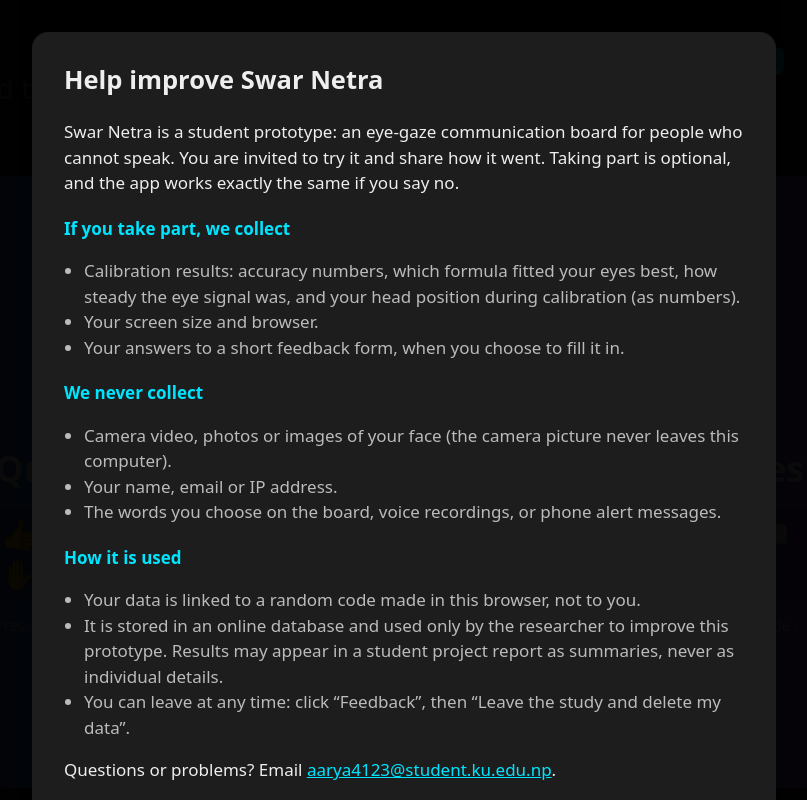
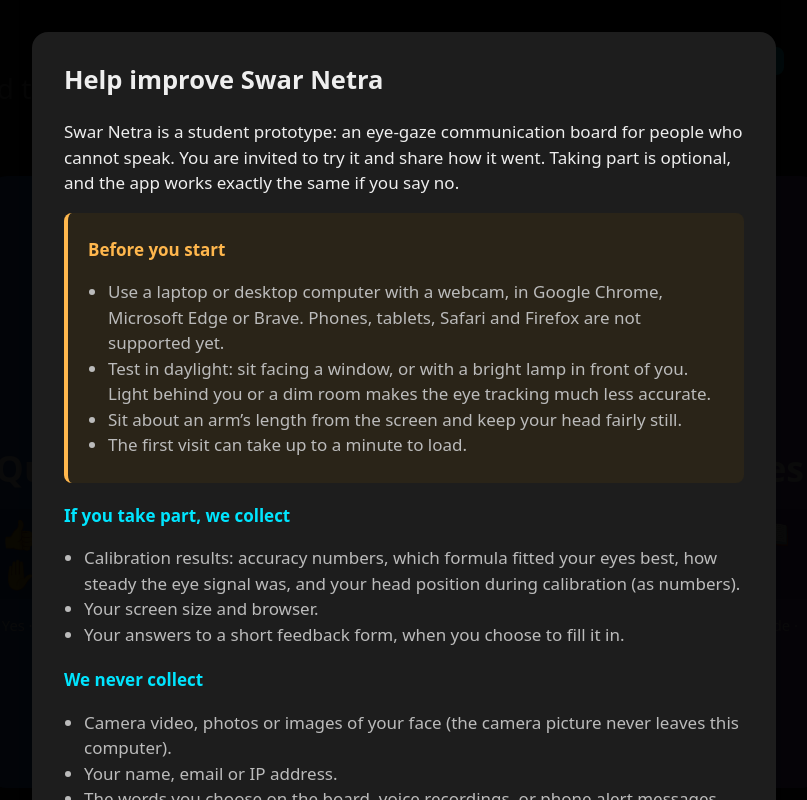
Before and after one commit to strontium-rn/swar_netra, a website built with Vite: page index.html in a window 1280 px wide. Shown: the whole page, without its empty margins (236-1043 px from the left). Built offline with nearby package versions, Linux system fonts and the light colour scheme; no server answers.

Commit message:
Consent screen: browser and daylight advice before anything else

```diff
--- a/src/studyPanel.ts
+++ b/src/studyPanel.ts
@@ -48,6 +48,18 @@ export function openConsent(root: HTMLElement, study: Study): Promise<boolean> {
         { className: 'card study-card' },
         el('h2', { textContent: 'Help improve Swar Netra' }),
         el('p', { textContent: 'Swar Netra is a student prototype: an eye-gaze communication board for people who cannot speak. You are invited to try it and share how it went. Taking part is optional, and the app works exactly the same if you say no.' }),
+        // Shown first because these two things decide whether the test can work at all.
+        el(
+          'div',
+          { className: 'study-tips' },
+          el('h3', { textContent: 'Before you start' }),
+          list(
+            'Use a laptop or desktop computer with a webcam, in Google Chrome, Microsoft Edge or Brave. Phones, tablets, Safari and Firefox are not supported yet.',
+            'Test in daylight: sit facing a window, or with a bright lamp in front of you. Light behind you or a dim room makes the eye tracking much less accurate.',
+            'Sit about an arm’s length from the screen and keep your head fairly still.',
+            'The first visit can take up to a minute to load.',
+          ),
+        ),
         el('h3', { textContent: 'If you take part, we collect' }),
         list(
           'Calibration results: accuracy numbers, which formula fitted your eyes best, how steady the eye signal was, and your head position during calibration (as numbers).',
--- a/src/style.css
+++ b/src/style.css
@@ -673,6 +673,19 @@ label {
   color: #00e5ff;
 }
 
+/* "Before you start": the browser and light advice, set apart so it is read first. */
+.study-tips {
+  margin: 16px 0;
+  padding: 4px 20px 8px;
+  border-left: 4px solid #ffb74d;
+  border-radius: 8px;
+  background: #2a2418;
+}
+
+.study-tips h3 {
+  color: #ffb74d;
+}
+
 .study-card .check {
   display: block;
   margin: 10px 0;
```
